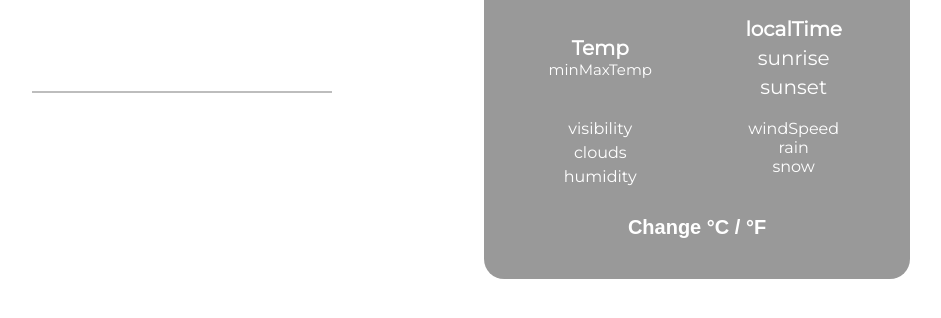
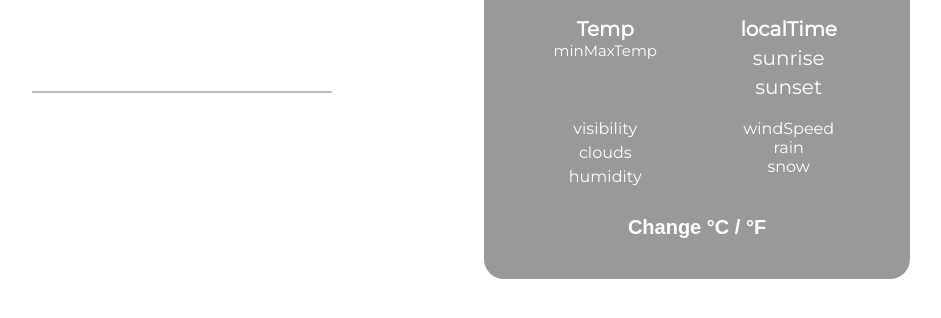
Before and after one commit to Pafestivo/weather-app, a website built with webpack: page dist/index.html in a window 1280 px wide. Shown: the part 332-650 px from the top of the page, without its empty margins (193-1134 px from the left). Built offline with Linux system fonts and the light colour scheme; no server answers.

Commit message:
Fix spacing

```diff
--- a/src/styles/main.css
+++ b/src/styles/main.css
@@ -45,10 +45,8 @@ body {
 .details {
   margin: 0 auto;
   width: max-content;
-  padding: 10px;
   display: grid;
   row-gap: 20px;
-  column-gap: 20px;
   text-align: center;
 }
 
--- a/src/styles/mediaQueries.css
+++ b/src/styles/mediaQueries.css
@@ -41,10 +41,6 @@
     font-size:35px;
   }
 
-  .temp {
-    align-self: center;
-  }
-
   #temp {
     font-size: 20px;
   }
```
Also changed, not shown: dist/main.js.
